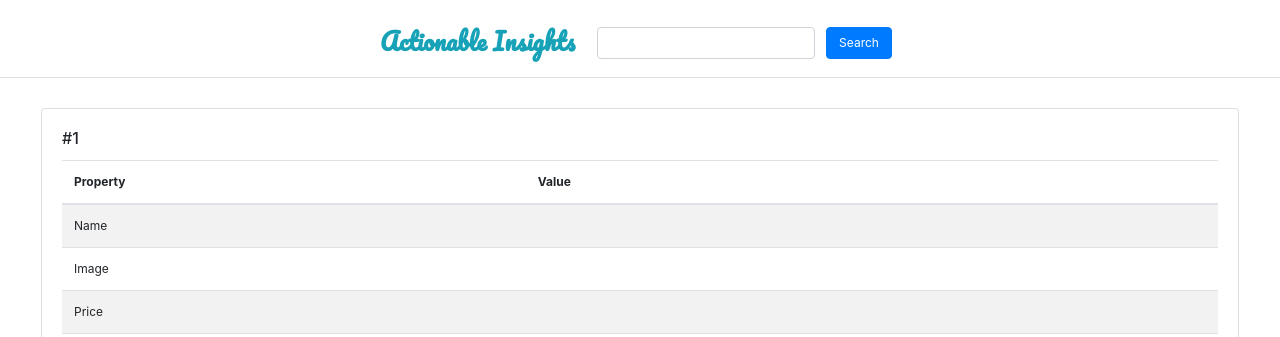
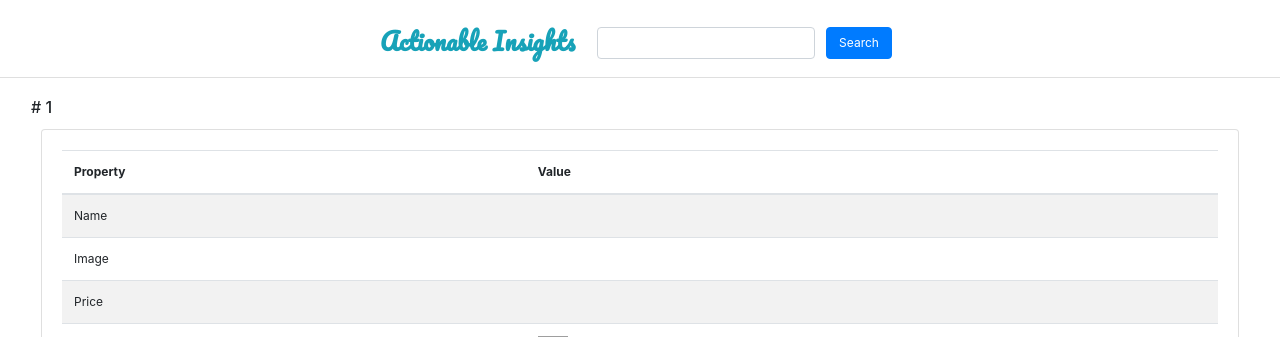
Before and after one commit to UCB-MIDS/InsightsFromReviews, a Django app: template app/ai/templates/ai/result.html in a window 1280 px wide. Shown: the part 56-393 px from the top of the page. Run offline with Django 3.2, Linux system fonts and the light colour scheme; the template is opened without the code that fills it, so the values that code supplies are empty; parts of the project's set-up code (start-up, migrations or seed data) failed here and were passed over; some libraries are stand-ins or nearby versions; grey boxes are pictures that could not be loaded.

Commit message:
minor fix in UI

```diff
--- a/app/ai/templates/ai/result.html
+++ b/app/ai/templates/ai/result.html
@@ -42,9 +42,9 @@
 	<!-- Product #1 -->
       <div class="card col-sm">
          <div class="card-body">
+            <h6 class="card-title"># 1</h6>
             <div class="card" >
                <div class="card-body">
-                  <h6 class="card-title">#1</h6>
                   <table class="table table-striped">
                      <thead>
                         <tr>
@@ -142,9 +142,9 @@
       {% if asin_2 %}
       <div class="card col-sm">
          <div class="card-body">
+            <h6 class="card-title"># 2</h6>
             <div class="card" >
                <div class="card-body">
-                  <h6 class="card-title">#2</h6>
                   <table class="table table-striped">
                      <thead>
                         <tr>
@@ -246,9 +246,9 @@
       {% if asin_3 %}
       <div class="card col-sm">
          <div class="card-body">
+            <h6 class="card-title"># 3</h6>
             <div class="card" >
                <div class="card-body">
-                  <h6 class="card-title">#3</h6>
                   <table class="table table-striped">
                      <thead>
                         <tr>
```
